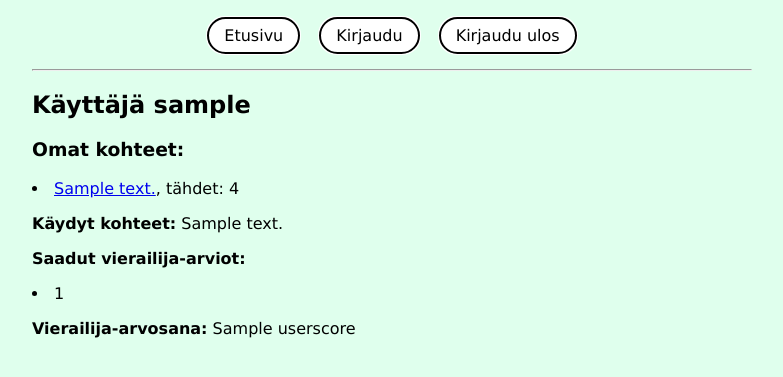
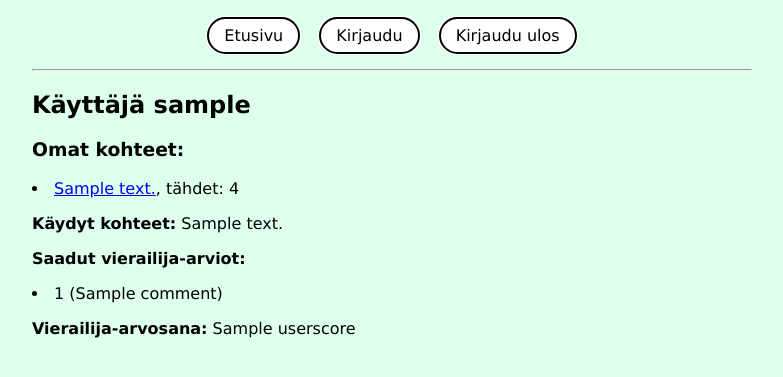
Before and after one commit to EeviLuukkonen/couchsurfing-app, a Flask app: template templates/user.html in a window 1280 px wide. Shown: the part 302-679 px from the top of the page, without its empty margins (248-1031 px from the left). Run offline with Flask 2, Linux system fonts and the light colour scheme; the template is opened without the code that fills it: most values are stand-ins (such as "Sample title", 1, 10 or a date in 2020).

Commit message:
Add reviewer name on user reviews and layout fix

```diff
--- a/static/main.css
+++ b/static/main.css
@@ -44,6 +44,8 @@ nav {
     padding: 1.5em 2em;
     border-radius: 5em;
     margin-top: 2em;
+    margin-bottom: 2em;
+    margin-left: 2em;
     outline: auto;
 }
 
--- a/templates/index.html
+++ b/templates/index.html
@@ -30,7 +30,8 @@
             <p>
                 Sohvasurffaus on toimintaa, jossa tarjotaan omaa kotia majoituspaikaksi
                 tuntemattomille reissaajille. Tällä sovelluksella voit ilmoittaa oman kotisi
-                sohvasurffauskohteeksi ja selata koteja, joille voit sohvasurffata.
+                sohvasurffauskohteeksi ja selata koteja, joille voit sohvasurffata. Voit
+                arvostella vierailemiasi kohteita sekä omalla sohvallasi yöpyneitä vierailijoita.
                 Luo uusi käyttäjätunnus tai kirjaudu sisään nähdäksesi kohteet.
             </p>
     </div>
--- a/templates/user.html
+++ b/templates/user.html
@@ -18,7 +18,7 @@
 
 <p><b>Saadut vierailija-arviot:</b></p>
 {% for comment in comments %}
-<li>{{ comment[0] }}</li>
+<li>{{ comment[0] }} ({{ comment[1] }})</li>
 {% endfor %}
 
 <p><b>Vierailija-arvosana:</b> {{ userscore }}</p>
--- a/users.py
+++ b/users.py
@@ -63,7 +63,7 @@ def get_user_reviews(reviewer_id):
     return db.session.execute(sql, {"reviewer_id": reviewer_id}).fetchall()
 
 def get_user_comments(user_id):
-    sql = "SELECT comment FROM userreviews WHERE user_id=:user_id"
+    sql = "SELECT comment, username FROM userreviews a, users b WHERE a.user_id=:user_id AND b.id=a.reviewer_id"
     return db.session.execute(sql, {"user_id": user_id}).fetchall()
 
 def get_user_score(user_id):
```
